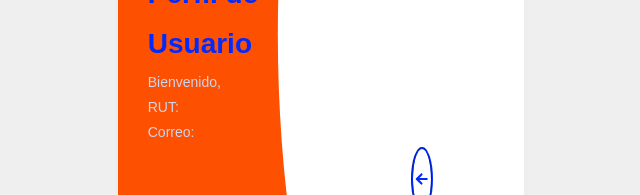
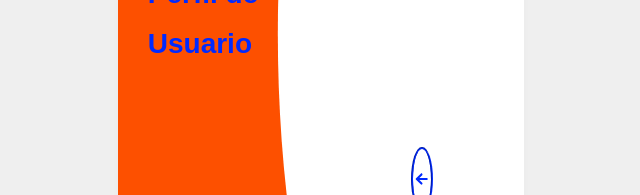
Before and after one commit to HectorLedezma/Proyecto_TI2_UCEN, a React (Create React App) app: page /UserProf in a window 1280 px wide. Shown: the part 173-368 px from the top of the page, without its empty margins (319-959 px from the left). Built offline with nearby package versions, Linux system fonts and the light colour scheme; a web font is replaced by a local one.

Commit message:
ajustes en pagina de usuario

```diff
--- a/src/pages/user.jsx
+++ b/src/pages/user.jsx
@@ -8,8 +8,19 @@ import UserMenu from './UserMenu';
 
 function UserProfile() {
     const navigate = useNavigate();
-    const userData = {
-    };
+
+    function traeData(){
+        let con = new conexion();
+        con.leer(sessionStorage.getItem('Rut')).then(
+            data => {
+                //console.log(data);
+
+                return (<UserMenu userData={data}/>)
+            }
+        ).catch(error => {
+            console.error("Error al leer los datos:", error);
+          });
+    }
 
     const [windowSize, setWindowSize] = useState({
         width: window.innerWidth,
@@ -60,7 +71,9 @@ function UserProfile() {
                                 <div>
                                 <h1>Perfil de Usuario</h1>
                                 {/* Contenido del perfil del usuario */}
-                                    <UserMenu userData={userData} />
+                                    {
+                                        traeData
+                                    }
                                 </div>
                             )
                         }
```
